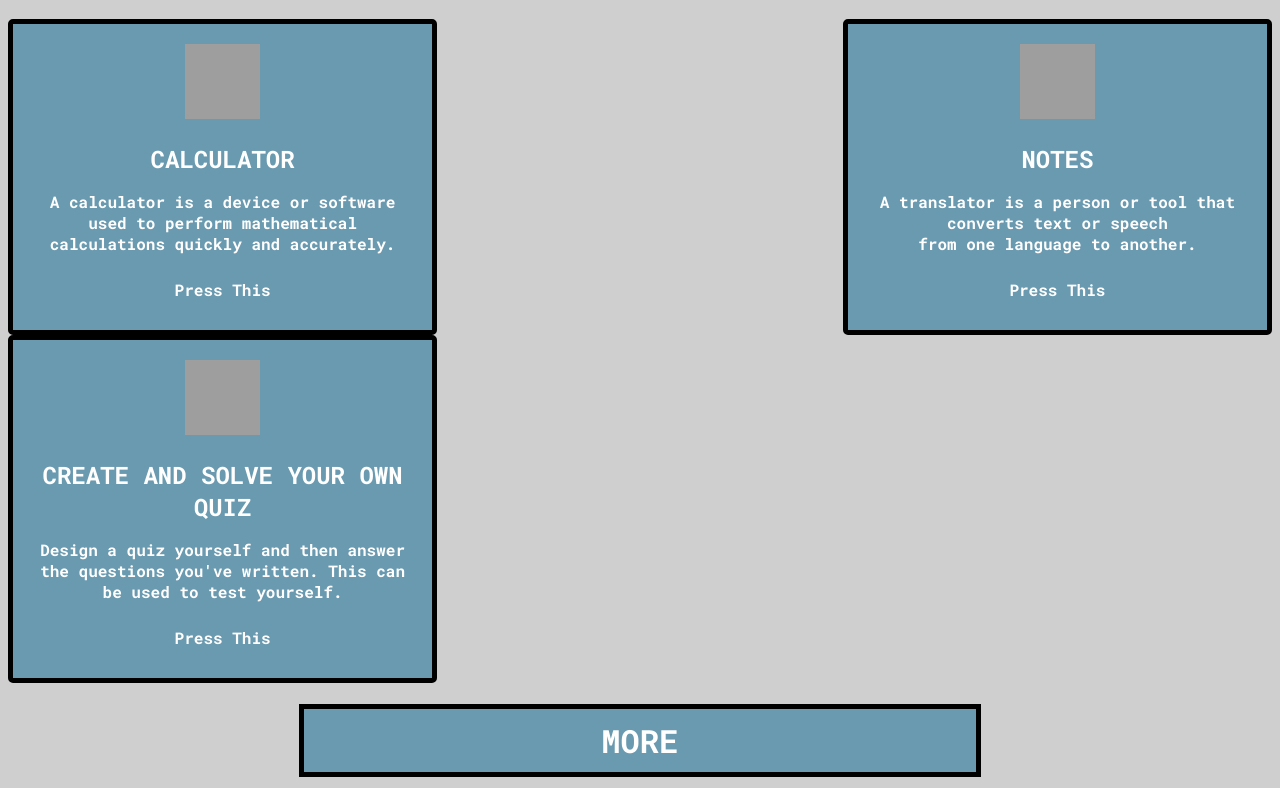
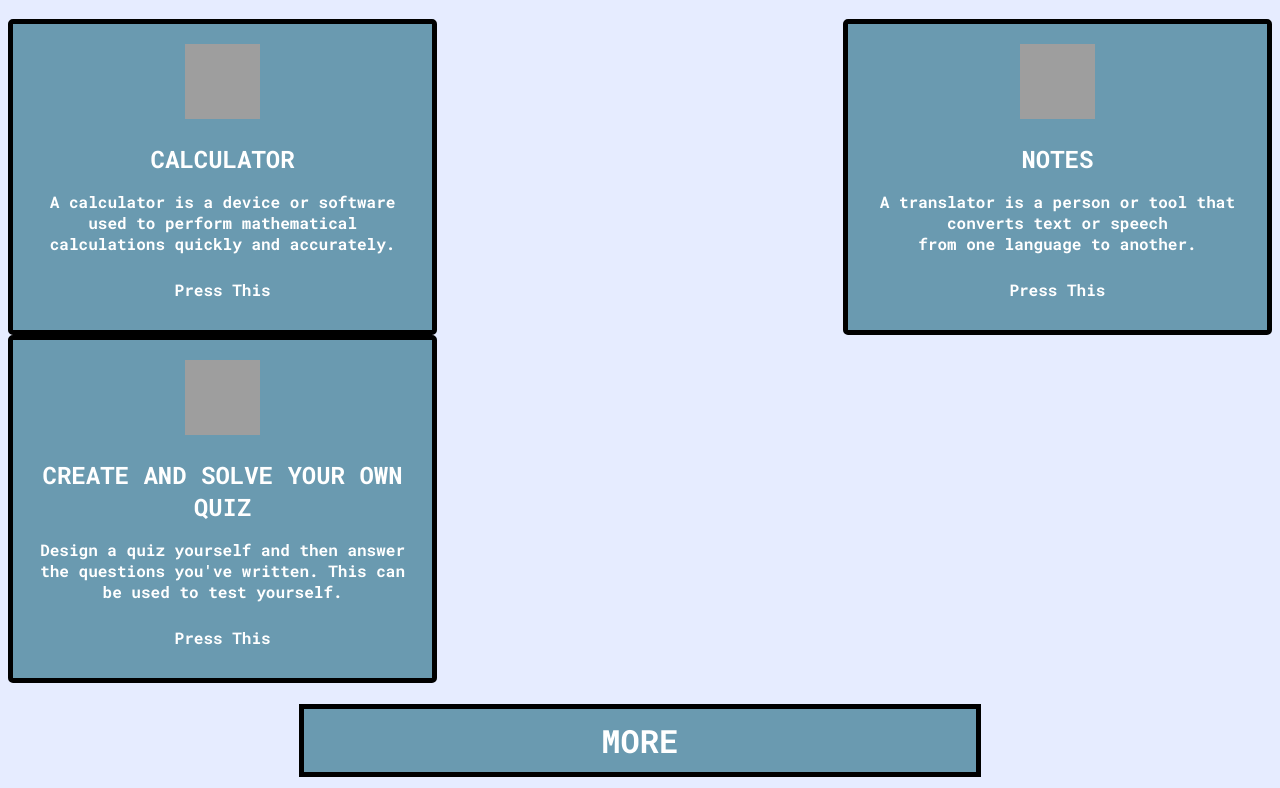
Before and after one commit to SYnx143/html-project1, a plain HTML site: page Features.html in a window 1280 px wide. Shown: the part 288-1076 px from the top of the page. Drawn offline with Linux system fonts and the light colour scheme; grey boxes are pictures that could not be loaded.

Commit message:
Update Features.css

```diff
--- a/Features.css
+++ b/Features.css
@@ -10,7 +10,7 @@ h1,p,h2,a{
   color: white;
 }
 body{
-  background-color: #CFCFCF;
+  background-color: #e6ecff;
 }
 .logo {
     background-color: #6A9AB0;
```
